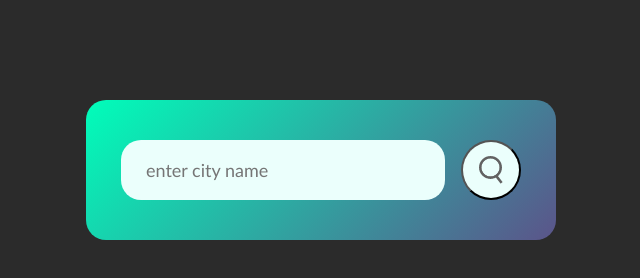
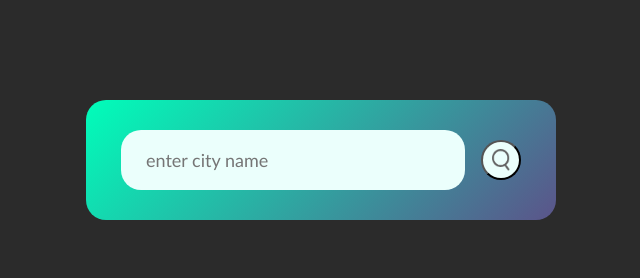
Before and after one commit to baidya45/Weather-App-using-javascript, a plain HTML site: page index.html in a window 1280 px wide. Shown: the whole page, without its empty margins (319-959 px from the left). Drawn offline with Linux system fonts and the light colour scheme.

Commit message:
design changed

```diff
--- a/style.css
+++ b/style.css
@@ -15,7 +15,7 @@ body{
     color: #fff;
     margin: 100px auto 0;
     border-radius: 20px;
-    padding: 40px 35px;
+    padding: 30px 35px;
     text-align: center;
 }
 .search{
@@ -41,8 +41,8 @@ body{
     outline: 0;
     background: #ebfffc;
     border-radius: 50%;
-    width: 60px;
-    height: 60px;
+    width: 40px;
+    height: 40px;
     cursor: pointer;
     display: flex;
     align-items: center;
@@ -50,7 +50,7 @@ body{
 
 }
 .search button img{
-    width: 24px;
+    width: 18px;
     outline: 0;
 
 }
```
